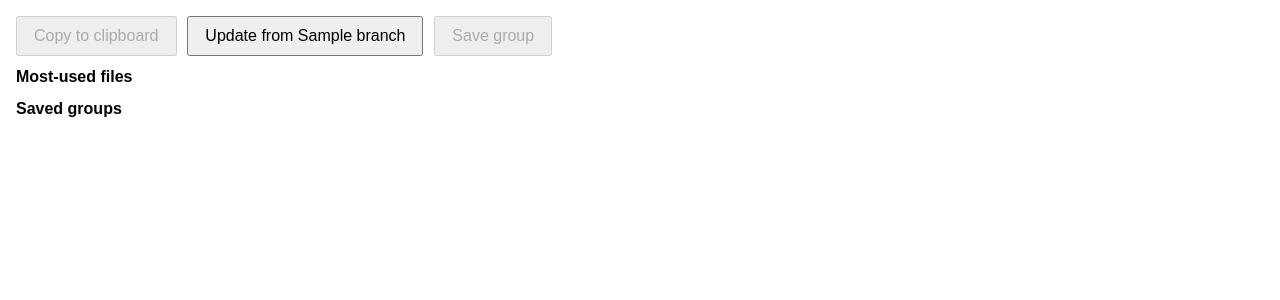
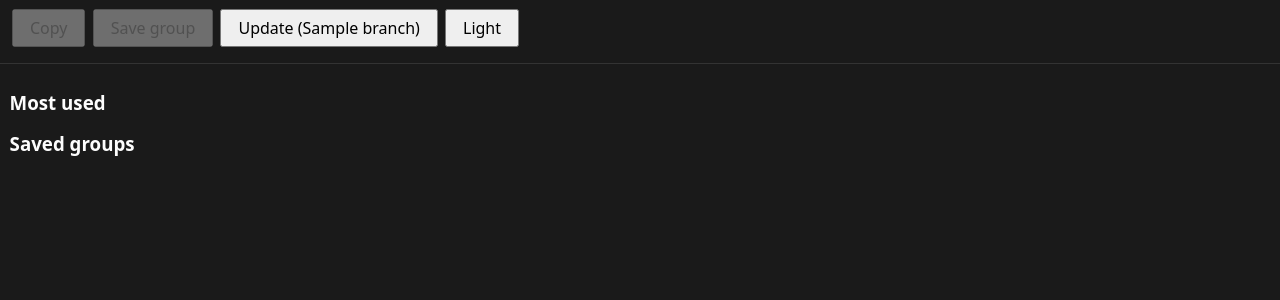
Before and after one commit to klei22/GitGather, a Flask app: template templates/index.html in a window 1280 px wide. Shown: the top 300 px of the page. Run offline with Flask 3, Linux system fonts and the light colour scheme; the template is opened without the code that fills it: most values are stand-ins (such as "Sample title", 1, 10 or a date in 2020).

Commit message:
Update main and index

```diff
--- a/static/main.js
+++ b/static/main.js
@@ -1,192 +1,180 @@
-/* =======================================================================
-   static/main.js   —  v3 with Quick‑Select Helpers
-   ===================================================================== */
+/* ===========================================================
+   static/main.js — v5  (dark‑mode + bug‑fix + full chip list)
+   =========================================================== */
 
-/* ---------- tiny helpers --------------------------------------------- */
-const $ = sel => document.querySelector(sel);
-const $$ = sel => Array.from(document.querySelectorAll(sel));
+const $  = s => document.querySelector(s);
+const $$ = s => Array.from(document.querySelectorAll(s));
+const esc = CSS.escape;
 
-/* ---------- build file tree  ----------------------------------------- */
-function renderNode(node) {
+/* ---------- THEME --------------------------------------------------- */
+(function initTheme(){
+  const root = document.documentElement;
+  const pref = localStorage.getItem("theme") || "dark";
+  root.setAttribute("data-theme", pref);
+
+  $("#themeBtn").textContent = pref === "dark" ? "Light" : "Dark";
+  $("#themeBtn").onclick = () => {
+    const next = root.getAttribute("data-theme") === "dark" ? "light" : "dark";
+    root.setAttribute("data-theme", next);
+    localStorage.setItem("theme", next);
+    $("#themeBtn").textContent = next === "dark" ? "Light" : "Dark";
+  };
+})();
+
+/* ---------- build tree --------------------------------------------- */
+function renderNode(node){
   const li = document.createElement("li");
-    li.className = node.type;
-    const label = document.createElement("label");
-    const cb    = document.createElement("input");
-    cb.type = "checkbox";
-    cb.dataset.path = node.path;
-    label.append(cb, " ", node.name);
-    li.appendChild(label);
+  li.className = "row "+node.type;
 
-    if (node.type === "dir") {
-        const ul = document.createElement("ul");
-        ul.hidden = true;
-        node.children.forEach(ch => ul.appendChild(renderNode(ch)));
+  // ► toggle button – type="button" fixes reload bug
+  const btn = document.createElement("button");
+  btn.className = "toggle";
+  btn.type = "button";
+  btn.textContent = node.type==="dir" ? "▶" : "";
+  li.appendChild(btn);
+
+  const cb = document.createElement("input");
+  cb.type="checkbox"; cb.dataset.path=node.path;
+  li.appendChild(cb);
+
+  const name = document.createElement("span");
+  name.className="name"; name.textContent=node.name;
+  li.appendChild(name);
+
+  if(node.type==="dir"){
+    const ul=document.createElement("ul"); ul.hidden=true;
+    node.children.forEach(ch=>ul.appendChild(renderNode(ch)));
     li.appendChild(ul);
 
-        label.addEventListener("click", e =>
-            e.target.tagName !== "INPUT" && (ul.hidden = !ul.hidden));
+    btn.onclick = () => { ul.hidden=!ul.hidden; btn.textContent = ul.hidden?"▶":"▼"; };
+    name.onclick = () => btn.click();
 
-        cb.addEventListener("change", e => {
+    cb.onchange = e => {
       ul.querySelectorAll("input[type=checkbox]")
-              .forEach(c => { c.checked = e.target.checked; });
-            refreshButtons();
-        });
+        .forEach(c=>c.checked=e.target.checked);
+      refreshUI();
+    };
   } else {
-        cb.addEventListener("change", refreshButtons);
+    btn.style.visibility="hidden";
+    cb.onchange = refreshUI;
   }
   return li;
 }
-
-function buildTree() {
+function buildTree(){
   const root = document.createElement("ul");
-    TREE_DATA.children.forEach(ch => root.appendChild(renderNode(ch)));
+  TREE_DATA.children.forEach(ch=>root.appendChild(renderNode(ch)));
   $("#treeForm").appendChild(root);
 }
 
-/* ---------- localStorage helpers ------------------------------------ */
-function lsGet(key, def) { return JSON.parse(localStorage.getItem(key) || def); }
-function lsSet(key, val) { localStorage.setItem(key, JSON.stringify(val)); }
+/* ---------- localStorage helpers ----------------------------------- */
+const ls = {
+  get : (k,d)=>JSON.parse(localStorage.getItem(k)||d),
+  set : (k,v)=>localStorage.setItem(k,JSON.stringify(v))
+};
 
-/* ---------- Frequent files ------------------------------------------ */
-function bumpUsage(paths) {
-    const usage = lsGet("fileUsageCounts", "{}");
-    paths.forEach(p => usage[p] = (usage[p] || 0) + 1);
-    lsSet("fileUsageCounts", usage);
+/* ---------- frequent + groups (same logic) ------------------------- */
+function bumpUsage(paths){
+  const u=ls.get("fileUsageCounts","{}");
+  paths.forEach(p=>u[p]=(u[p]||0)+1);
+  ls.set("fileUsageCounts",u);
+  renderFreqList();
+}
+function renderFreqList(){
+  const u=ls.get("fileUsageCounts","{}");
+  const list=$("#freqList"); list.innerHTML="";
+  Object.entries(u).sort((a,b)=>b[1]-a[1]).slice(0,10).forEach(([p])=>{
+    const b=document.createElement("button");
+    b.type="button"; b.textContent=p.split("/").pop();
+    b.title=p; b.onclick=()=>togglePath(p); list.appendChild(b);
+  });
+}
+function renderGroupList(){
+  const g=ls.get("savedGroups","[]");
+  const box=$("#groupList"); box.innerHTML="";
+  g.forEach((grp,i)=>{
+    const wrap=document.createElement("div"); wrap.className="grp";
+    wrap.innerHTML=`<span>${grp.name}</span>`;
+    const sel=document.createElement("button"); sel.textContent="Select"; sel.type="button";
+    sel.onclick=()=>selectGroup(grp.paths);
+    const del=document.createElement("button"); del.textContent="🗑︎"; del.type="button";
+    del.onclick=()=>{g.splice(i,1);ls.set("savedGroups",g);renderGroupList();};
+    wrap.append(sel,del); box.appendChild(wrap);
+  });
+}
+function saveGroup(){
+  const paths=selected(); if(!paths.length)return;
+  const name=prompt("Group name?"); if(!name)return;
+  const g=ls.get("savedGroups","[]"); g.push({name,paths});
+  ls.set("savedGroups",g); renderGroupList();
 }
 
-function renderFreqList() {
-    const usage = lsGet("fileUsageCounts", "{}");
-    const top10 = Object.entries(usage)
-                     .sort((a,b)=>b[1]-a[1]).slice(0,10).map(e=>e[0]);
-    const box = $("#freqList");
-    box.innerHTML = "";
-    top10.forEach(path => {
-        const btn = document.createElement("button");
-        btn.type = "button";
-        btn.textContent = path.split("/").pop();   // show filename only
-        btn.title = path;
-        btn.addEventListener("click", ()=> togglePath(path));
-        box.appendChild(btn);
+/* ---------- selection utilities ------------------------------------ */
+const selected = () => $$("input[data-path]:checked").map(cb=>cb.dataset.path);
+function togglePath(p){
+  const cb=$(`input[data-path="${esc(p)}"]`); if(cb){cb.checked=!cb.checked;refreshUI();}
+}
+function selectGroup(paths){
+  $$("input[data-path]").forEach(cb=>cb.checked=false);
+  paths.forEach(p=>{const cb=$(`input[data-path="${esc(p)}"]`); if(cb)cb.checked=true;});
+  refreshUI();
+}
+
+/* ---------- live selection bar (no overflow) ----------------------- */
+function renderSelBar(){
+  const bar=$("#selBar"); bar.innerHTML="";
+  selected().forEach(p=>{
+    const chip=document.createElement("span"); chip.className="chip";
+    chip.textContent=p.split("/").pop(); chip.title=p;
+    chip.onclick=()=>togglePath(p);
+    bar.appendChild(chip);
   });
 }
 
-/* ---------- Saved groups -------------------------------------------- */
-function renderGroupList() {
-    const groups = lsGet("savedGroups", "[]");
-    const box = $("#groupList");
-    box.innerHTML = "";
-    groups.forEach((g,i) => {
-        const div = document.createElement("div");
-        div.className = "grp";
-
-        const title = document.createElement("span");
-        title.textContent = g.name;
-        div.appendChild(title);
-
-        const selBtn = document.createElement("button");
-        selBtn.textContent = "Select";
-        selBtn.type = "button";
-        selBtn.addEventListener("click", ()=> selectGroup(g.paths));
-        div.appendChild(selBtn);
-
-        const delBtn = document.createElement("button");
-        delBtn.textContent = "🗑︎";
-        delBtn.type = "button";
-        delBtn.addEventListener("click", ()=> {
-            groups.splice(i,1);
-            lsSet("savedGroups", groups);
-            renderGroupList();
-        });
-        div.appendChild(delBtn);
-        box.appendChild(div);
-    });
+/* ---------- buttons state update ----------------------------------- */
+function refreshUI(){
+  const any=selected().length>0;
+  $("#copyBtn").disabled=!any;
+  $("#saveGroupBtn").disabled=!any;
+  renderSelBar();
 }
 
-function saveCurrentGroup() {
-    const paths = $$("#treeForm input[data-path]:checked").map(cb=>cb.dataset.path);
-    const name  = prompt("Group name?");
-    if (!name) return;
-    const groups = lsGet("savedGroups", "[]");
-    groups.push({name, paths});
-    lsSet("savedGroups", groups);
-    renderGroupList();
-}
-
-/* ---------- selection helpers --------------------------------------- */
-function togglePath(path) {
-    const cb = $(`#treeForm input[data-path="${CSS.escape(path)}"]`);
-    if (cb) { cb.checked = !cb.checked; refreshButtons(); }
-}
-function selectGroup(paths) {
-    // clear all first
-    $$("#treeForm input[data-path]").forEach(cb=> cb.checked=false);
-    paths.forEach(togglePath);
-    refreshButtons();
-}
-
-/* ---------- main action buttons ------------------------------------- */
-function refreshButtons() {
-    const any = $$("#treeForm input[data-path]:checked").length>0;
-    $("#copyBtn").disabled       = !any;
-    $("#saveGroupBtn").disabled  = !any;
-}
-
-/* ----- Clipboard copy (synchronous + fallback, as proven) ------------- */
-function copyToClipboardHandler() {
-    const paths = $$("#treeForm input[data-path]:checked").map(cb=>cb.dataset.path);
-    if (!paths.length) return;
-    /* sync XHR keeps us in gesture */
-    const xhr = new XMLHttpRequest();
+/* ---------- clipboard copy (sync + fallback) ----------------------- */
+function copyHandler(){
+  const paths=selected(); if(!paths.length)return;
+  const xhr=new XMLHttpRequest();
   xhr.open("POST","/read-files",false);
   xhr.setRequestHeader("Content-Type","application/json");
   xhr.send(JSON.stringify({paths}));
+  if(xhr.status<200||xhr.status>=300){alert("Server error");return;}
+  const text=JSON.parse(xhr.responseText).merged;
 
-    if (xhr.status<200 || xhr.status>=300) { alert("Server error"); return;}
-    const text = JSON.parse(xhr.responseText).merged;
-
-    const done = ok => {
-        if (ok) {
-            alert(`Copied ${paths.length} file(s)`);
-            bumpUsage(paths);
-            renderFreqList();
-        } else {
-            alert("Copy blocked by browser.");
+  const done=ok=>{ if(ok){bumpUsage(paths);refreshUI();} };
+  if(navigator.clipboard&&window.isSecureContext){
+    navigator.clipboard.writeText(text).then(()=>done(true)).catch(()=>fallback(text,done));
+  }else fallback(text,done);
 }
-    };
-
-    if (navigator.clipboard && window.isSecureContext) {
-        navigator.clipboard.writeText(text).then(()=>done(true))
-                 .catch(()=> fallbackCopy(text,done));
-    } else {
-        fallbackCopy(text,done);
-    }
-}
-
-function fallbackCopy(text, cb) {
-    const ta = document.createElement("textarea");
+function fallback(text,cb){
+  const ta=document.createElement("textarea");
   Object.assign(ta.style,{position:"absolute",top:0,left:0,opacity:0});
   ta.value=text; document.body.appendChild(ta);
-    ta.focus(); ta.select(); ta.setSelectionRange(0,ta.value.length);
-    const ok=document.execCommand("copy");
-    document.body.removeChild(ta);
+  ta.select(); ta.setSelectionRange(0,ta.value.length);
+  const ok=document.execCommand("copy"); document.body.removeChild(ta);
   cb(ok);
 }
 
-/* ---------- Git update (unchanged) ----------------------------------- */
-async function updateRepo() {
+/* ---------- Git update (unchanged) --------------------------------- */
+async function updateRepo(){
   const b=$("#updateBtn"); b.disabled=true; const t=b.textContent; b.textContent="Updating…";
-    try {
-        const r=await fetch("/update-repo",{method:"POST"}); const j=await r.json();
+  try{
+    const r=await fetch("/update-repo",{method:"POST"});
+    const j=await r.json();
     alert(j.ok?"Repo updated:\n\n"+j.log:"Update failed:\n\n"+j.log);
-        if(j.ok) location.reload();
-    } catch(e){ alert(e);}
-    finally{ b.textContent=t; b.disabled=false;}
+    if(j.ok)location.reload();
+  }catch(e){alert(e);}finally{b.textContent=t;b.disabled=false;}
 }
 
-/* ---------- init ----------------------------------------------------- */
-buildTree();
-renderFreqList();
-renderGroupList();
-$("#copyBtn").addEventListener("click", copyToClipboardHandler);
-$("#updateBtn").addEventListener("click", updateRepo);
-$("#saveGroupBtn").addEventListener("click", saveCurrentGroup);
+/* ---------- init --------------------------------------------------- */
+buildTree(); renderFreqList(); renderGroupList(); refreshUI();
+$("#copyBtn").onclick=copyHandler;
+$("#saveGroupBtn").onclick=saveGroup;
+$("#updateBtn").onclick=updateRepo;
--- a/templates/index.html
+++ b/templates/index.html
@@ -1,58 +1,86 @@
 <!DOCTYPE html>
-<html lang="en">
+<html lang="en" data-theme="dark">
 <head>
 <meta charset="UTF-8">
 <meta name="viewport"
       content="width=device-width, initial-scale=1.0, maximum-scale=1.0">
-<title>Repo File Picker</title>
+<title>Repo Picker</title>
+
 <link rel="stylesheet"
       href="https://cdn.jsdelivr.net/npm/normalize.css@8/normalize.css">
+
 <style>
-body   { font-family: sans-serif; padding: 1rem; line-height: 1.4; }
-ul     { list-style: none; padding-left: 1em; margin: .25em 0; }
-li.dir > label { font-weight: 600; cursor: pointer; }
-input  { margin-right: .35em; }
-button { padding: .55em 1em; font-size: 1rem; margin-right: .4em; }
+/* ---------- colour tokens ----------------------------------------- */
+:root[data-theme="light"] {
+  --bg      : #fdfdfd;
+  --fg      : #1a1a1a;
+  --accent  : #0066ff;
+  --accent-bg : #e5f0ff;
+  --border  : #c8c8c8;
+}
+:root[data-theme="dark"] {
+  --bg      : #1a1a1a;
+  --fg      : #fdfdfd;
+  --accent  : #66a6ff;
+  --accent-bg : #253454;
+  --border  : #333;
+}
+
+body { margin:0; font-family: system-ui, sans-serif;
+       background:var(--bg); color:var(--fg); }
+
+ul   { list-style:none; margin:0; padding-left:1em; }
+button, input[type=checkbox] { touch-action: manipulation; }
+
+header {
+  position:sticky; top:0; z-index:10; display:flex; flex-wrap:wrap;
+  gap:.45rem; padding:.55rem .75rem;
+  background:var(--bg); border-bottom:1px solid var(--border);
+}
+header > button { padding:.5em 1em; font-size:1rem; }
+
+#selBar { flex:1 1 100%; display:flex; flex-wrap:wrap; gap:.35rem; }
+
+.chip {
+  padding:.25em .65em; border:1px solid var(--accent); border-radius:999px;
+  background:var(--accent-bg); font-size:.8rem; cursor:pointer; user-select:none;
+}
+
+li.row { display:flex; align-items:center; gap:.4em; }
+li.row:hover { background:rgba(255,255,255,.03); }
+li input[type=checkbox] { flex:none; }
+.toggle {
+  appearance:none; border:none; background:none; cursor:pointer;
+  font-size:.9rem; width:1.3em; color:var(--accent);
+}
+.toggle:focus { outline:2px solid var(--accent); }
+.toggle::-moz-focus-inner { border:0; }   /* Firefox */
+.name { cursor:pointer; }
 
 @media (max-width:480px){
-    body{ padding:.5rem; font-size:95%; }
-    button{ width:100%; margin:.3em 0; }
+  header > button { flex:1 1 calc(50% - .45rem); }
 }
-
-#quickPanel h3 { margin: .6em 0 .2em; font-size: 1rem; }
-#quickPanel button { margin: .15em .15em .15em 0; font-size: .8rem; }
-.grp { display:flex; align-items:center; gap:.4em; margin:.2em 0; }
-@media(max-width:480px){
-  #quickPanel{ margin-top:.8em; }
-}
-
 </style>
-
 </head>
 <body>
 
-<!-- ── action bar ─────────────────────────────────────────────── -->
-<button id="copyBtn"   type="button" disabled>Copy to clipboard</button>
-<button id="updateBtn" type="button">Update from {{ branch }}</button>
-<button id="saveGroupBtn" type="button" disabled>Save group</button>
+<header>
+  <button id="copyBtn" disabled>Copy</button>
+  <button id="saveGroupBtn" disabled>Save&nbsp;group</button>
+  <button id="updateBtn">Update&nbsp;({{ branch }})</button>
+  <button id="themeBtn">Light / Dark</button>
 
-<!-- ── quick‑select panel ─────────────────────────────────────── -->
-<div id="quickPanel">
-  <h3>Most‑used files</h3>
-  <div id="freqList"></div>
+  <div id="selBar"></div>
+</header>
 
-  <h3>Saved groups</h3>
-  <div id="groupList"></div>
+<div id="quickPanel" style="padding:.6rem;">
+  <h3>Most used</h3><div id="freqList"></div>
+  <h3>Saved groups</h3><div id="groupList"></div>
 </div>
 
-<!-- ── file tree ──────────────────────────────────────────────── -->
-<form id="treeForm"></form>
+<form id="treeForm" style="padding:0 1rem 2rem;"></form>
 
-<script>
-  const TREE_DATA = {{ tree|tojson }};
-  const GIT_BRANCH = "{{ branch }}";
-</script>
+<script>const TREE_DATA={{ tree|tojson }};</script>
 <script src="/static/main.js"></script>
 </body>
-
 </html>
```
Lines whose indentation alone changed are shown as unchanged.
